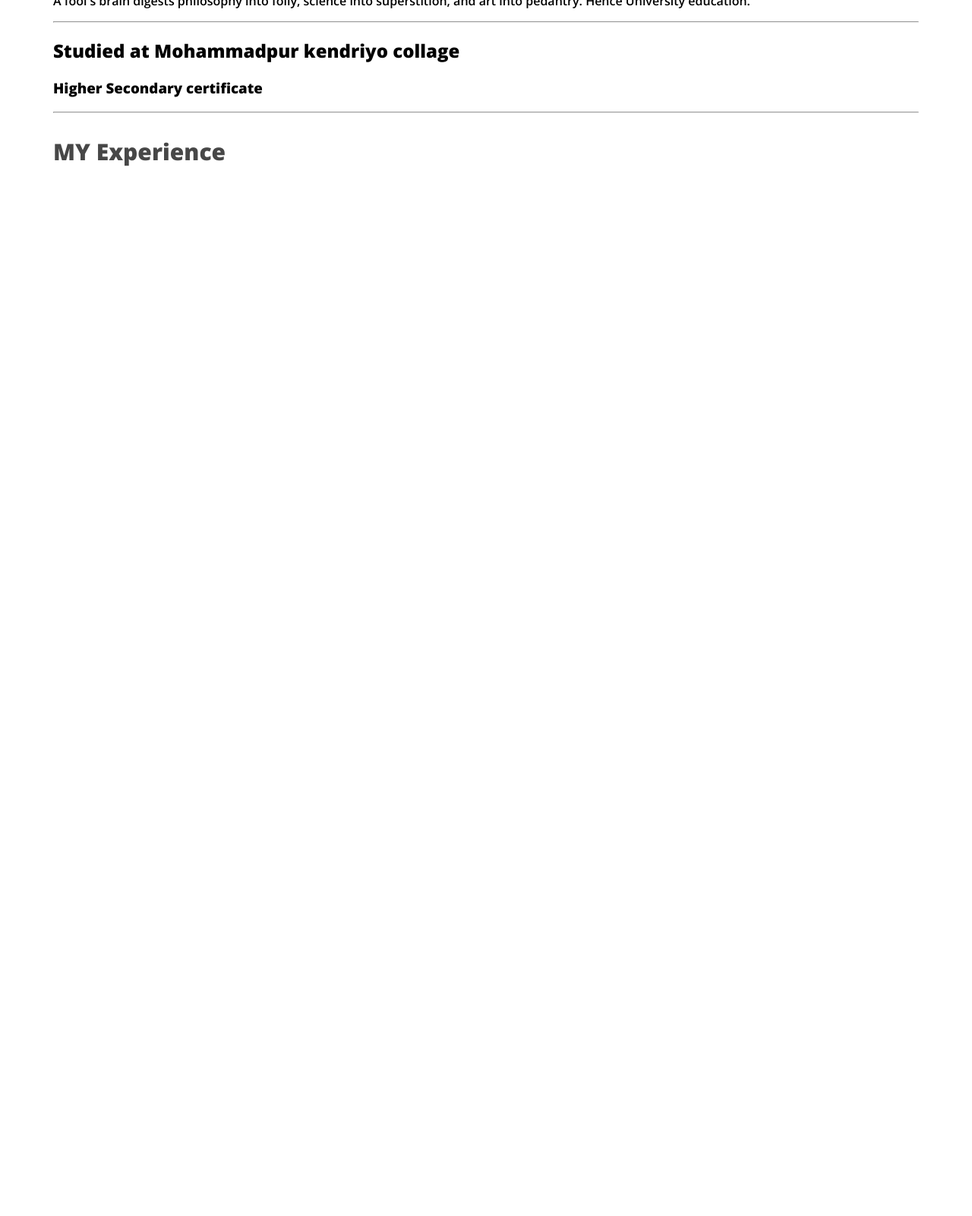
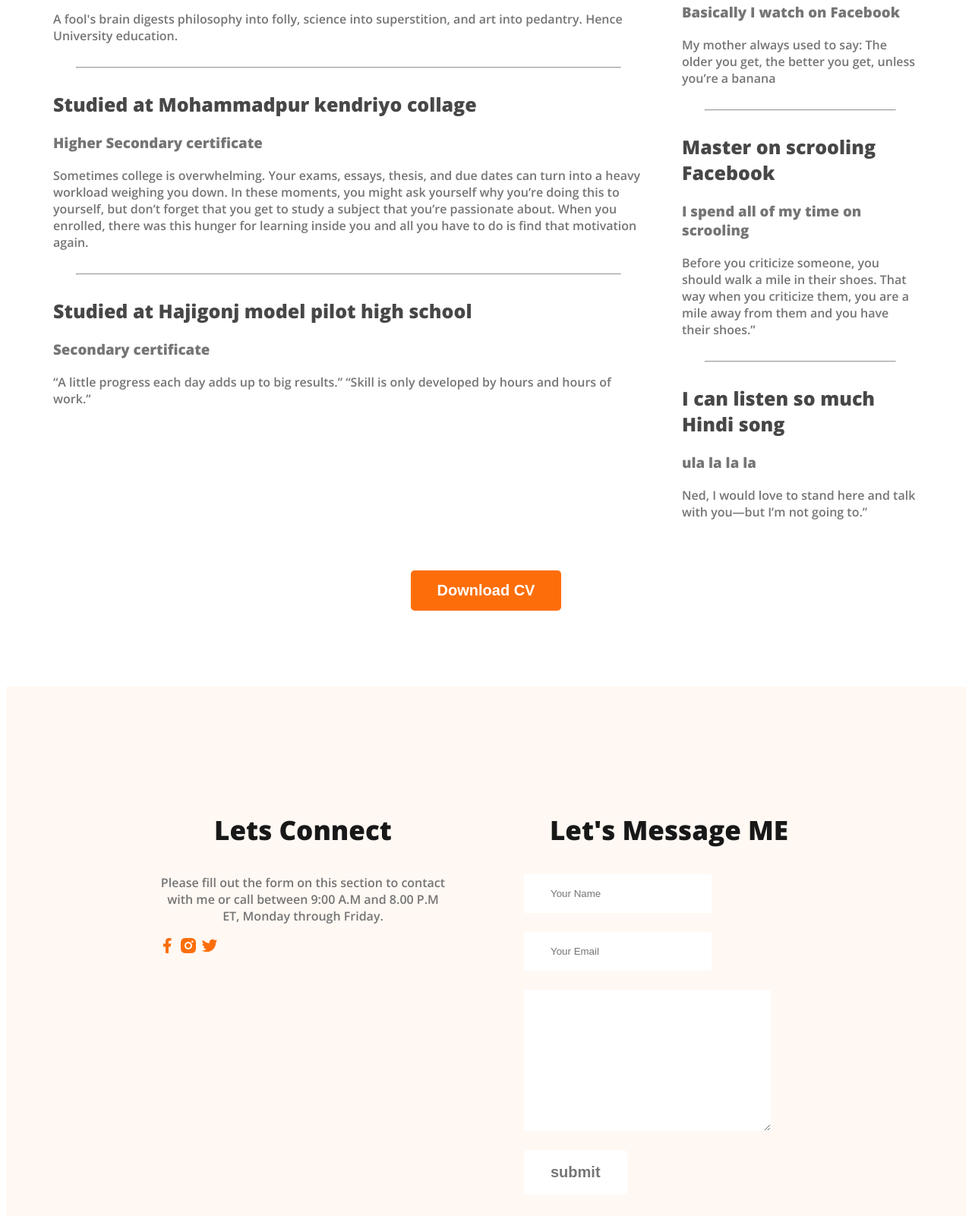
Before and after one commit to shanto987/my-personal-website, a plain HTML site: page index.html in a window 1280 px wide. Shown: the part 2632-4233 px from the top of the page at 76% size. Before the commit the page ends 2882 px from the top, so only its background shows below. Drawn offline with nearby package versions, Linux system fonts and the light colour scheme.

Commit message:
added footer section

```diff
--- a/index.html
+++ b/index.html
@@ -108,28 +108,79 @@
 <div class="resume-item">
 <h2 class="resume-item-title">Studied at Mohammadpur kendriyo collage</h2>
 <h3 class="resume-title-institute">Higher Secondary certificate</h3>
-<p class="resume-item-description"></p>
+<p class="resume-item-description">Sometimes college is overwhelming. Your exams, essays, thesis, and due dates can turn into a heavy workload weighing you down. In these moments, you might ask yourself why you’re doing this to yourself, but don’t forget that you get to study a subject that you’re passionate about. When you enrolled, there was this hunger for learning inside you and all you have to do is find that motivation again.
+
+</p>
 </div>
 <hr>
 <div class="resume-item">
-<h2 class="resume-item-title"></h2>
-<h3 class="resume-title-institute"></h3>
-<p class="resume-item-description"></p>
+<h2 class="resume-item-title">Studied at Hajigonj model pilot high school</h2>
+<h3 class="resume-title-institute">Secondary certificate</h3>
+<p class="resume-item-description">“A little progress each day adds up to big results.” “Skill is only developed by hours and hours of work.”</p>
 </div>
 
 
 </div>
 <div class="resume-coloumn">
     <h3 class="resume-coloumn-titel">MY Experience</h3>
+    <div class="resume-item">
+        <h2 class="resume-item-title">I can watch so much shorts video </h2>
+        <h3 class="resume-title-institute">Basically I watch on Facebook</h3>
+        <p class="resume-item-description">My mother always used to say: The older you get, the better you get, unless you’re a banana</p>
+        </div>
+        <hr>
+        <div class="resume-item">
+        <h2 class="resume-item-title">Master on scrooling Facebook </h2>
+        <h3 class="resume-title-institute">I spend all of my time on scrooling</h3>
+        <p class="resume-item-description">Before you criticize someone, you should walk a mile in their shoes. That way when you criticize them, you are a mile away from them and you have their shoes.”
+        </p>
+        </div>
+        <hr>
+        <div class="resume-item">
+        <h2 class="resume-item-title">I can listen so much Hindi song</h2>
+        <h3 class="resume-title-institute">ula la la la </h3>
+        <p class="resume-item-description">Ned, I would love to stand here and talk with you—but I’m not going to.”</p>
+        </div>
+
 </div>
 
 </div>
+<div class="download-cv">
+    <button class="btn-primary">Download CV</button>
+</div>
+</section>
+    </MAIN>
+<footer>
+<div class="footer-coloumn">
+<h3 class="section-title">Lets Connect</h3>
+<p class="section-description">Please fill out the form on this section to contact with me or call between 9:00 A.M and 8.00 P.M ET, Monday through Friday.</p>
+<div class="social-links">
+<a href=""><img src="images/icons/facebook.png" alt=""></a>
 
-</section>
+<a href=""><img src="images/icons/insta.png" alt=""></a>
+
+
+<a href=""><img src="images/icons/twitter.png" alt=""></a>
+
+
+</div>
+</div>
+<div class="footer-coloumn">
+<h3 class="section-title">Let's Message ME </h3>
+<form class="contact" action="">
+<input type="text" placeholder="Your Name">
+<input type="text" placeholder="Your Email "> <textarea name="" id="" cols="30" rows="10"></textarea>
+<input class="btn-primary" type="submit" value="submit" >
+</form>
+</div>
 
 
 
 
-    </MAIN>
+
+
+
+</footer>
+
 </body>
 </html>
--- a/styles/portfolio.css
+++ b/styles/portfolio.css
@@ -91,5 +91,38 @@
 color: #474747;
 font-size: 30px;
 font-weight: 700;
+margin-bottom: 10px;
+}
+.resume-container{display: flex;
+gap: 50px;
+}
+.resume-title-institute{margin-bottom: 20px;margin-top: 0;}
+
+.resume-title-institute, .resume-item-description{color:#757575;}
+.resume-item-title{
+font-size: 25px;
+color: #474747;
+font-weight: 700;
+}
+.resume-container hr{margin: 30px;}
+.download-cv{text-align: center;
+margin-top: 50px;}
+footer{display: flex;
+background-color:#fff8f3 ;
+padding: 130px 200px;
+margin-top: 100px;
+gap: 100px;
+}
+.footer-coloumn{width: 50%;
+
 
 }
+.contact input, textarea{
+    display: block;
+    margin-bottom: 25px;
+    padding: 18px 35px;
+color: #757575;
+background-color: #fff;
+border: 0;
+}
+.contact input{type="text"}, .contact input{type="email"},
```
